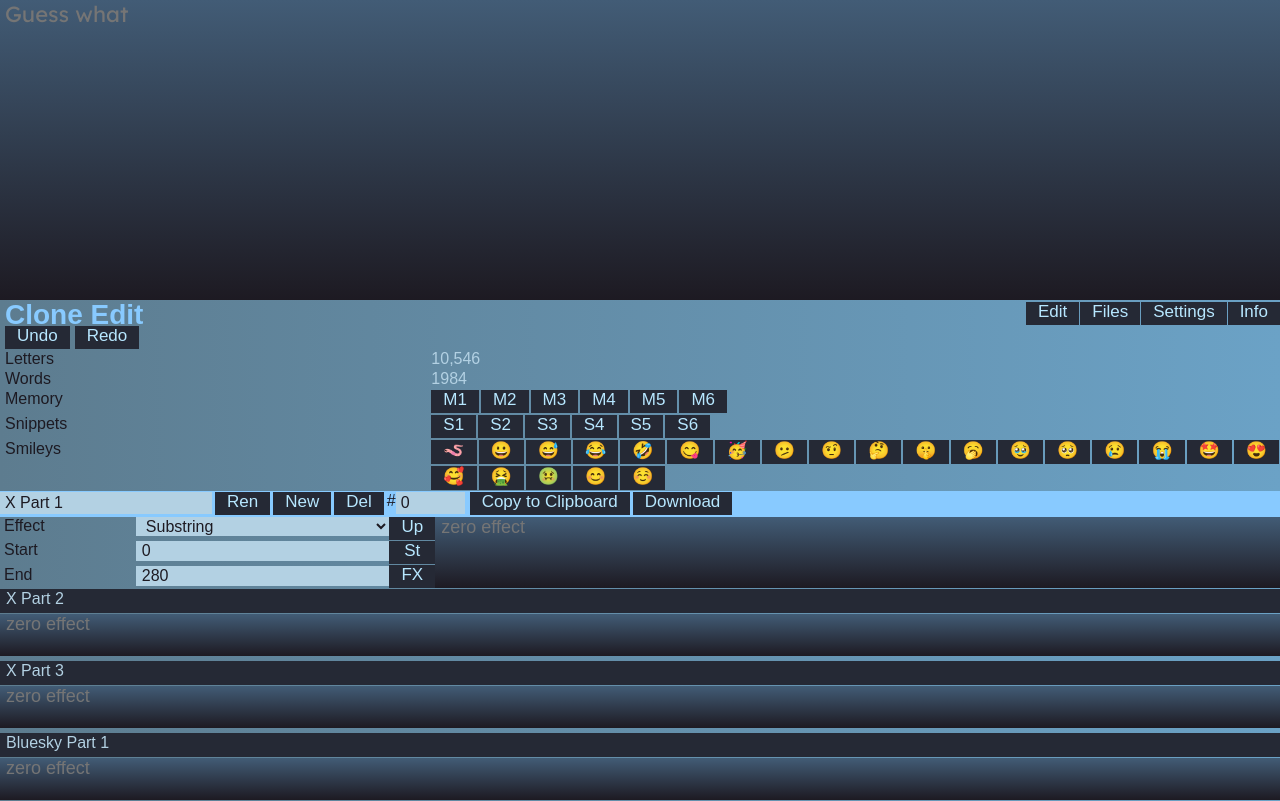
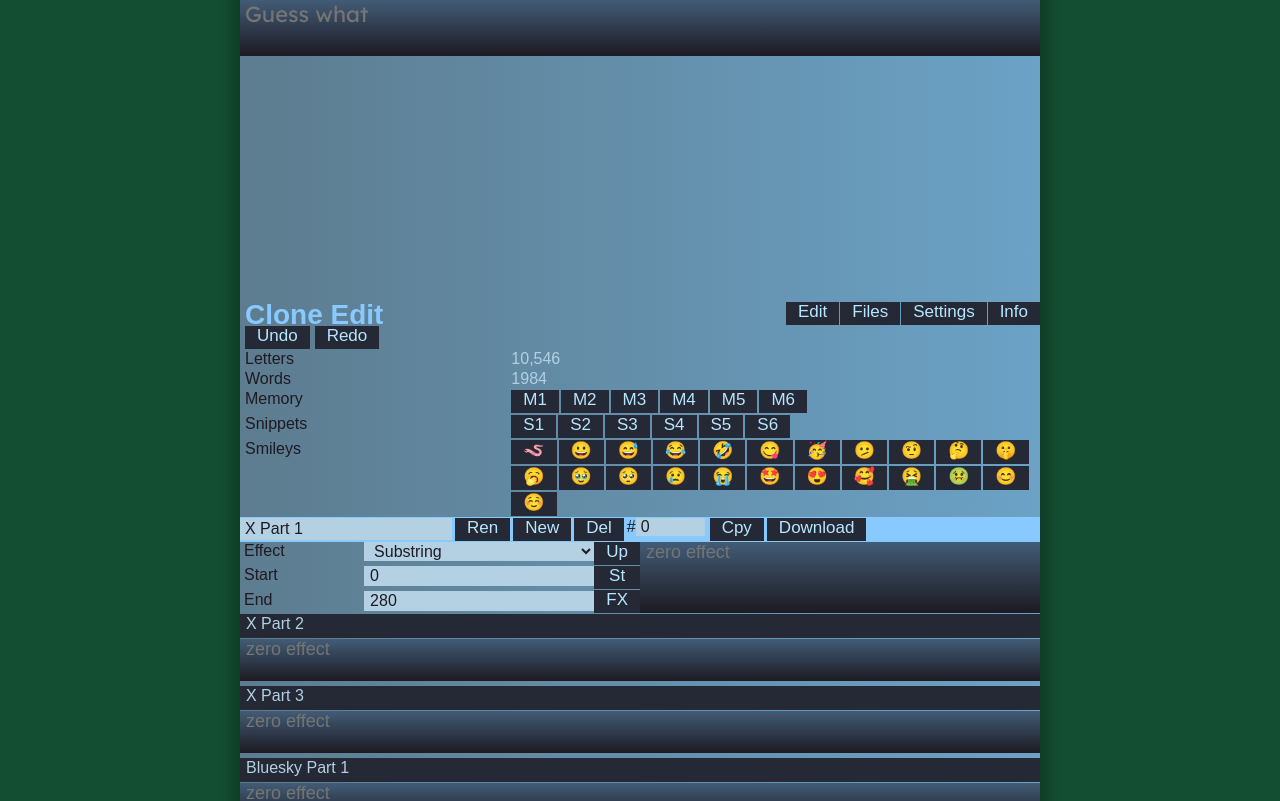
Before and after one commit to S0urcemaster/cloneedit, a Next.js app: page /cloneedit/ in a window 1280 px wide. Shown: the top 801 px of the page. Built offline with nearby package versions, Linux system fonts and the light colour scheme; a web font is replaced by a local one.

Commit message:
layout fix pt 1

```diff
--- a/app/clones.tsx
+++ b/app/clones.tsx
@@ -9,15 +9,43 @@ import { effects } from './constants'
 function Controller({ clone }: { clone: CloneModel }) {
 	const { settings } = useCloneEditContext()
 	return (
-		<div style={{ display: 'flex', overflow: 'hidden', padding: '1px 0px 2px 0px', backgroundColor: settings.cloneeditColor, color: settings.darkColor }}>
+		<div style={{ display: 'flex', padding: '1px 0px 1px 0px', backgroundColor: settings.cloneeditColor, color: settings.darkColor, flexWrap: 'wrap' }}>
 			<input style={{ marginRight: 3, padding: '0px 0px 1px 5px', marginBottom: 1 }} type='text' value={clone.name} />
 			<button style={{ marginRight: 3 }}>Ren</button>
 			<button style={{ marginRight: 3 }}>New</button>
 			<button style={{ marginRight: 3 }}>Del</button>
-			#
-			<input type="number" min="0" max="100" step="1" value="0" style={{ padding: '0px 0px 0px 5px', marginRight: 5, marginBottom: 1 }} />
-			<button style={{ marginRight: 3 }}>Copy to Clipboard</button>
+			<div style={{whiteSpace: 'nowrap'}}>
+				#
+				<input type="number" min="0" max="100" step="1" value="0" style={{ padding: '0px 0px 0px 5px', marginRight: 5, marginBottom: 1 }} />
+			</div>
+			<button style={{ marginRight: 3 }}>Cpy</button>
 			<button style={{ marginRight: 3 }}>Download</button>
+		</div>
+	)
+}
+
+function CloneForm({ clone }: { clone: CloneModel }) {
+	const { effectChanged } = useCloneEditContext()
+	return (
+		<div style={{ display: 'grid', gridTemplateColumns: 'auto 0fr' }}>
+			<div>
+				<fieldset style={{ display: 'grid', gridTemplateColumns: '1fr 2fr', gap: 5, paddingLeft: 4, overflowY: 'auto' }}>
+					<label htmlFor="effect">Effect</label>
+					<select value={clone.effect.name} onChange={(e) => effectChanged(clone, e.target.value)} id="effect">
+						{Object.values(effects).map((effect, index) => (
+							<option key={index} value={effect.name}>{effect.name}</option>
+						))}
+					</select>
+					{clone.effect.params.map((param, ix) => (
+						<>
+							<label htmlFor="editorTextColor">{param.name}</label>
+							<input type="text" id="editorTextColor" value={param.value} />
+						</>
+
+					))}
+				</fieldset>
+			</div>
+			<TabBar vertical buttonNames={['Up', 'St', 'FX']} onTabClick={(tabName) => console.log(`Tab clicked: ${tabName}`)} />
 		</div>
 	)
 }
@@ -46,28 +74,10 @@ function Clone({ clone }: { clone: CloneModel }) {
 					<input style={{ marginRight: 3, width: '100%', backgroundColor: settings.mezzoDarkColor, color: settings.brightColor, paddingBottom: 5 }} type='text' value={clone.name} />
 				</div>
 			}
-			<div className='clonesGridDirection' style={{ display: clone.id === selectedClone.id ? 'grid' : 'block' }}>
+			<div style={{ display: clone.id === selectedClone.id ? 'grid' : 'block', gridTemplateColumns: '50% 50%' }}>
+
 				{clone.id === selectedClone.id &&
-					<div style={{ display: 'grid', gridTemplateColumns: 'auto 0fr' }}>
-						<div>
-							<fieldset style={{ display: 'grid', gridTemplateColumns: '1fr 2fr', gap: 5, paddingLeft: 4, overflowY: 'auto' }}>
-								<label htmlFor="effect">Effect</label>
-								<select value={clone.effect.name} onChange={(e) => effectChanged(clone, e.target.value)} id="effect">
-									{Object.values(effects).map((effect, index) => (
-										<option key={index} value={effect.name}>{effect.name}</option>
-									))}
-								</select>
-								{clone.effect.params.map((param, ix) => (
-									<>
-										<label htmlFor="editorTextColor">{param.name}</label>
-										<input type="text" id="editorTextColor" value={param.value} />
-									</>
-
-								))}
-							</fieldset>
-						</div>
-						<TabBar vertical buttonNames={['Up', 'St', 'FX']} onTabClick={(tabName) => console.log(`Tab clicked: ${tabName}`)} />
-					</div>
+					<CloneForm clone={clone} />
 				}
 				<div style={{ flexGrow: 1 }}>
 					<textarea onClick={() => setSelectedClone(clone)}
--- a/app/editor.tsx
+++ b/app/editor.tsx
@@ -15,7 +15,7 @@ function Head() {
 	const [tab, setTab] = useState('Edit')
 
 	return (
-		<div className='headWidth' style={{ display: 'flex', flexDirection: 'column', overflow: 'hidden', paddingTop: 0, paddingBottom: 0 }}>
+		<div style={{ display: 'flex', flexDirection: 'column', overflow: 'hidden', paddingTop: 0, paddingBottom: 0 }}>
 			<div style={{ display: 'flex', alignItems: 'center', justifyContent: 'space-between', paddingBottom: 1 }}>
 				<h1 className={constants.fonts[constants.FONT_GEMUNU_LIBRE].font.className + ' cloneedit-color'}
 					style={{ fontSize: 28, paddingLeft: 5, height: 25, marginTop: -5 }}>Clone Edit</h1>
@@ -74,8 +74,8 @@ function Source() {
 	}
 	return (
 		<>
-			<div className={constants.fonts[constants.FONT_LEXEND].font.className + ' sourceWidth'}
-				style={{ height: 300, flexGrow: 1 }}>
+			<div className={constants.fonts[constants.FONT_LEXEND].font.className}
+					style={{ minHeight: 300, flexGrow: 1 }}>
 				<textarea
 					value={text}
 					// rows={14}
@@ -108,9 +108,9 @@ export default function Editor() {
 
 	return (
 		<>
-			<div className='editorFlexDirection' style={{ display: 'flex', gridTemplateColumns: '3fr 7fr', padding: '0px 0px 1px 0px', gap: 2, background: settings.componentColor, width: '100%' }}>
+			<div style={{ display: 'flex', flexDirection: 'column', padding: '0px 0px 1px 0px', gap: 2, background: settings.componentColor, width: '100%' }}>
+				<Source />
 				<Head />
-				<Source />
 			</div>
 		</>
 	)
--- a/app/globals.css
+++ b/app/globals.css
@@ -33,71 +33,25 @@ body {
 	height: 100vh;
 	justify-content: center;
 	justify-content: center;
-	align-items: start;
+	align-items: flex-start;
 }
 
 .page {
-	display: grid;
-	grid-template-rows: 1fr auto;
+	/* display: grid; */
+	/* grid-template-rows: 1fr auto; */
 	background-color: #25293C;
-	width: 1280px;
-	min-width: 1280px;
+	width: 800;
+	max-width: 800px;
 	box-shadow: 0 0 10px 10px rgba(0, 0, 0, 0.2);
 }
 
-.editorFlexDirection {
-	flex-direction: row;
-}
+@media (max-width: 800) {
 
-.headWidth {
-	width: 34%;
-}
-
-.sourceWidth {
-	width: 66%;
-}
-
-.screenFlexDirection {
-	flex-direction: row;
-}
-
-.clonesGridDirection {
-	grid-template-columns: 34% 66%;
-	grid-template-rows: 1fr;
-}
-
-@media (max-width: 1280px) {
-
-
-	.headWidth {
-		/* editor/head */
-		width: 100%;
-	}
-
-	.sourceWidth {
-		/* source/head */
-		width: 100%;
-	}
-
-	.editorFlexDirection {
-		flex-direction: column-reverse;
-	}
-
-	.screenFlexDirection {
-		flex-direction: column;
-	}
-
-	.screenGridDirection {
-		grid-template-columns: 1fr;
-		grid-template-rows: 1fr 1fr;
-	}
-
-	.page {
+	/* .page {
 		width: 100vw;
-		min-width: unset;
 		width: unset;
 		box-shadow: none;
-	}
+	} */
 }
 
 textarea {
@@ -133,6 +87,7 @@ select {
 	color: var(--dark-color);
 	border: none;
 	padding-left: 6px;
+	min-width: none;
 }
 
 select option {
@@ -204,7 +159,7 @@ a:hover {
 }
 
 a:visited {
-	/* color: inherit; */
+	color: inherit;
 }
 
 a:focus {
```
Also changed, not shown: readme/readme-day7.md.
